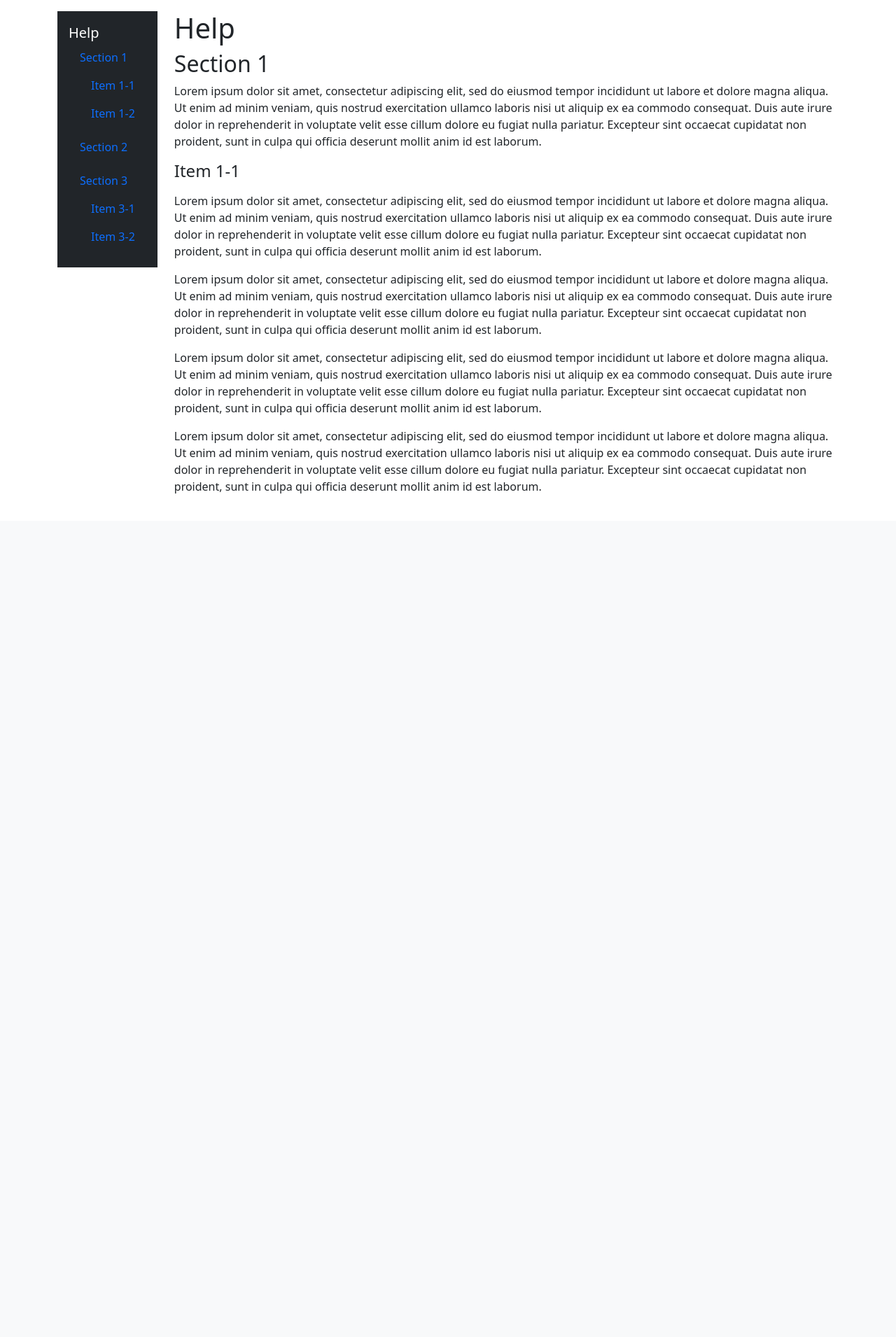
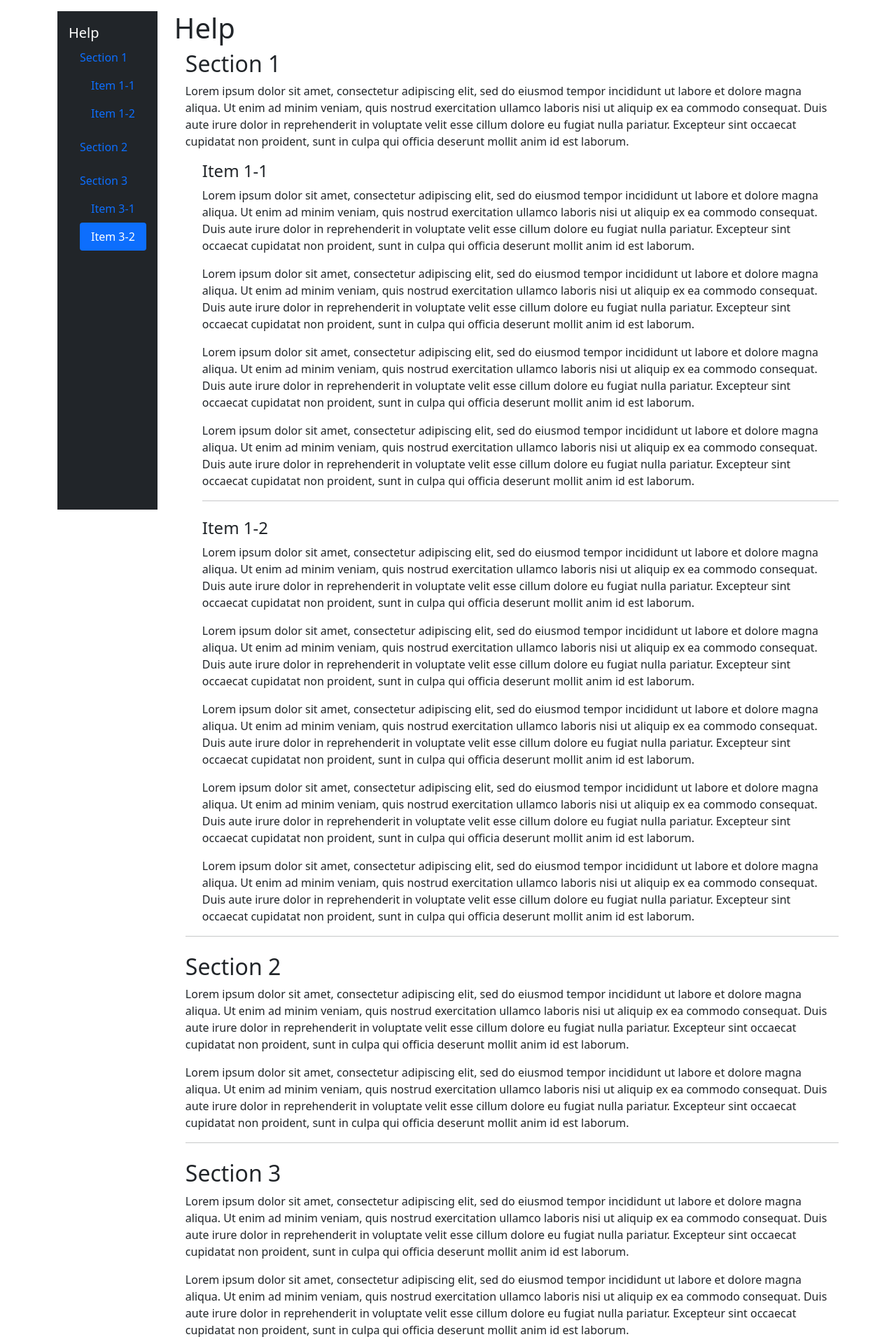
Before and after one commit to lxmmxl56/django-jack-skeleton, a Django app: page /en/help/ in a window 1280 px wide. Shown: the part 56-1966 px from the top of the page at 70% size. Before the commit the page ends 761 px from the top, so only its background shows below. Run offline with Django 3.2, Linux system fonts and the light colour scheme; data comes from the database, SQL or seed files in the repository; parts of the project's set-up code (start-up, migrations or seed data) failed here and were passed over; some libraries are stand-ins or nearby versions.

Commit message:
UPDATE: Help has full height sidebar and offcanvas menu for mobile view

```diff
--- a/help/static/css/help.css
+++ b/help/static/css/help.css
@@ -1,31 +1,30 @@
-.sidebar {
+.help-sidebar {
     width: auto;
+    min-height: calc(100vh - 9rem);
 }
 
-/*.sidebar-sticky {
+.help-navbar {
     position: sticky;
-    top: calc(56px + 2rem);
-}*/
+    top: calc(56px + 1rem);
+    height: calc(100vh - 5.5rem);
+    overflow: hidden;
+    border-top: 1rem solid;
+    border-bottom: 1rem solid;
+    overflow-y: scroll;
+}
 
-.help-navbar {
-    max-height: calc(100vh - 56px - 2rem);
+.help-sidebar-menu {
+    position: relative;
 }
 
 .anchor {
-    position: relative;
-    top: -.5rem;
+   position: relative;
+   top: calc(-56px);
 }
 
-.fixed-scroll {
-    overflow-y: scroll;
-    max-height: calc(100vh - 56px - 2rem);
+.help-offcanvas-toggler {
+    position: fixed;
+    bottom: 1rem;
+    right: 1rem;
+    z-index: 1;
 }
-
-.no-scroll-bar::-webkit-scrollbar {
-  display: none;
-}
-
-.no-scroll-bar {
-    -ms-overflow-style: none;  /* IE and Edge */
-    scrollbar-width: none;  /* Firefox */
-}
--- a/help/templates/help.html
+++ b/help/templates/help.html
@@ -11,7 +11,7 @@
 {% endblock %}
 
 {% block scripts %}
-<script src="{% static 'js/help.js' %}"></script>
+<script type="module" src="{% static 'js/help.js' %}"></script>
 {% endblock %}
 
 {% block navbar-brand %}
@@ -37,58 +37,69 @@
 {% block content %}
 <div class="container my-3">
   <div class="row">
-        <!-- <div class="d-md-block sidebar collapse">
-            <nav class="navbar help-navbar navbar-dark bg-dark flex-column justify-content-start align-items-stretch p-3">
-                <div class="sidebar-sticky">
-                    <a class="navbar-brand active" href="#">{% translate 'Help' %}</a>
-                    <div id="helpNavbar">
+    <div class="d-md-block sidebar collapse help-sidebar">
+      <nav class="navbar help-navbar navbar-dark bg-dark flex-column justify-content-start align-items-stretch py-0 px-3">
+        <div id="helpSidebarMenu" class="help-sidebar-menu">
+          <a class="navbar-brand" href="#">{% translate 'Help' %}</a>
           <nav class="nav nav-pills flex-column">
             {% for section in sections %}
-                            <a class="nav-link" href="#section-{{ section.id }}">{% if LANGUAGE_CODE == 'ja' and section.title_ja %}{{ section.title_ja }}{% else %}{{ section.title }}{% endif %}</a>
+            <a class="nav-link collapse-nav-link" href="#section-{{ section.id }}">{% if LANGUAGE_CODE == 'ja' and section.title_ja %}{{ section.title_ja }}{% else %}{{ section.title }}{% endif %}</a>
             <nav class="nav nav-pills flex-column mb-2">
               {% for item in section.helpitem_set.all %}
-                                <a class="nav-link ms-3" href="#item-{{ item.id }}">{% if LANGUAGE_CODE == 'ja' and item.title_ja %}{{ item.title_ja }}{% else %}{{ item.title }}{% endif %}</a>
+              <a class="nav-link collapse-nav-link ms-3" href="#item-{{ item.id }}">{% if LANGUAGE_CODE == 'ja' and item.title_ja %}{{ item.title_ja }}{% else %}{{ item.title }}{% endif %}</a>
               {% endfor %}
             </nav>
             {% endfor %}
-                        </nav>
-                    </div>
-                </div>
-            </nav>
-        </div> -->
-        <div class="d-md-block sidebar collapse">
-            <nav class="navbar help-navbar navbar-dark bg-dark flex-column justify-content-start align-items-stretch p-3">
-                <div class="fixed-scroll no-scroll-bar">
-                    <a class="navbar-brand active" href="#">{% translate 'Help' %}</a>
-                    <div id="helpNavbar">
+          </nav> <!-- .nav-pills -->
+        </div> <!-- .help-sidebar-menu -->
+      </nav> <!-- .navbar -->
+    </div> <!-- .sidebar -->
+    <div class="offcanvas offcanvas-start w-auto" data-bs-scroll="true" tabindex="-1" id="helpOffcanvasMenu" aria-labelledby="helpOffcanvasMenuLabel">
+      <div class="offcanvas-header">
+        <h5 class="offcanvas-title" id="helpOffcanvasMenuLabel">Help</h5>
+        <button type="button" class="btn-close text-reset" data-bs-dismiss="offcanvas" aria-label="Close"></button>
+      </div> <!-- .offcanvas-header -->
+      <div class="offcanvas-body">
         <nav class="nav nav-pills flex-column">
           {% for section in sections %}
-                            <a class="nav-link" href="#section-{{ section.id }}">{% if LANGUAGE_CODE == 'ja' and section.title_ja %}{{ section.title_ja }}{% else %}{{ section.title }}{% endif %}</a>
+          <a class="nav-link offcanvas-nav-link" href="#section-{{ section.id }}">{% if LANGUAGE_CODE == 'ja' and section.title_ja %}{{ section.title_ja }}{% else %}{{ section.title }}{% endif %}</a>
           <nav class="nav nav-pills flex-column mb-2">
             {% for item in section.helpitem_set.all %}
-                                <a class="nav-link ms-3" href="#item-{{ item.id }}">{% if LANGUAGE_CODE == 'ja' and item.title_ja %}{{ item.title_ja }}{% else %}{{ item.title }}{% endif %}</a>
+            <a class="nav-link offcanvas-nav-link ms-3" href="#item-{{ item.id }}">{% if LANGUAGE_CODE == 'ja' and item.title_ja %}{{ item.title_ja }}{% else %}{{ item.title }}{% endif %}</a>
             {% endfor %}
           </nav>
           {% endfor %}
-                        </nav>
-                    </div>
-                </div>
-            </nav>
-        </div>
-        <div id="helpText" class="col fixed-scroll">
+        </nav> <!-- .nav-pills -->
+      </div> <!-- .offcanvas-body -->
+    </div> <!-- .offcanvas -->
+    <div class="col">
+      <div id="helpOffcanvasToggler" class="help-offcanvas-toggler navbar-dark d-md-none">
+        <button id="helpOffcanvasButton" type="button" class="btn btn-sm btn-primary rounded-pill" data-bs-toggle="offcanvas" data-bs-target="#helpOffcanvasMenu" onclick="blur();">
+          <span class="navbar-toggler-icon"></span>
+        </button>
+      </div> <!-- .help-offcanvas-toggler -->
+      <div class="help">
         <h1>{% translate 'Help' %}</h1>
         {% for section in sections %}
+        <div class="help-section ms-3">
           <span class="anchor" id="section-{{ section.id }}"></span>
           <h2>{% if LANGUAGE_CODE == 'ja' and section.title_ja %}{{ section.title_ja }}{% else %}{{ section.title }}{% endif %}</h2>
-            <p>{% if LANGUAGE_CODE == 'ja' and section.content_ja %}{{ section.content_ja|safe }}{% else %}{{ section.content|safe }}{% endif %}</p>
+          {% if LANGUAGE_CODE == 'ja' and section.content_ja %}{{ section.content_ja|safe }}{% else %}{{ section.content|safe }}{% endif %}
           {% for item in section.helpitem_set.all %}
+          <div class="help-item ms-4">
             <span class="anchor" id="item-{{ item.id }}"></span>
             <h4>{% if LANGUAGE_CODE == 'ja' and item.title_ja %}{{ item.title_ja }}{% else %}{{ item.title }}{% endif %}</h4>
-            <p>{% if LANGUAGE_CODE == 'ja' and item.content_ja %}{{ item.content_ja|safe }}{% else %}{{ item.content|safe }}{% endif %}</p>
+            {% if LANGUAGE_CODE == 'ja' and item.content_ja %}{{ item.content_ja|safe }}{% else %}{{ item.content|safe }}{% endif %}
+            {% if not forloop.last %}
+            <hr class="mb-4">
+            {% endif %}
+          </div> <!-- .help-item -->
           {% endfor %}
-            <hr>
+          <hr class="mb-4">
+        </div> <!-- .help-section -->
         {% endfor %}
-        </div>
-    </div>
+      </div> <!-- .help -->
+    </div> <!-- .col -->
+  </div> <!-- .row -->
 </div>
 {% endblock %}
--- /dev/null
+++ b/jack/static/js/utils/query.js
@@ -0,0 +1,4 @@
+'use strict';
+
+export const $ = (selector) => document.querySelector(selector);
+export const $$ = (selector) => document.querySelectorAll(selector);
```
Also changed, not shown: help/fixtures/help.json (+1 -1 lines), help/static/js/help.js (+146 -24 lines). Lines whose indentation alone changed are shown as unchanged.
